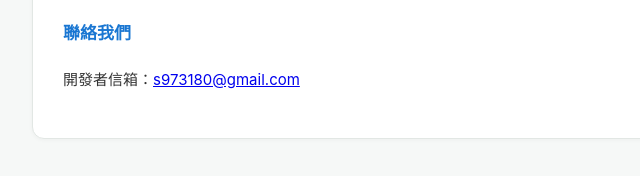
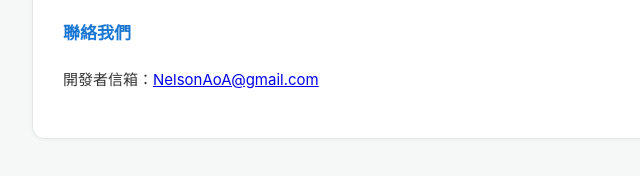
Before and after one commit to nelsonaoa/nelsonaoa.github.io, a plain HTML site: page money/index.html in a window 1280 px wide. Shown: the part 1711-1887 px from the top of the page, 168-808 px from the left. Drawn offline with Linux system fonts and the light colour scheme.

Commit message:
Update developer email address in index.html

```diff
--- a/money/index.html
+++ b/money/index.html
@@ -97,7 +97,7 @@
         <p>詳細服務條款內容待補，將於應用程式開放測試或上架前更新。</p>
 
         <h3>聯絡我們</h3>
-        <p>開發者信箱：<a href="mailto:s973180@gmail.com">s973180@gmail.com</a></p>
+        <p>開發者信箱：<a href="mailto:NelsonAoA@gmail.com">NelsonAoA@gmail.com</a></p>
     </section>
 
     <div class="footer">
```
